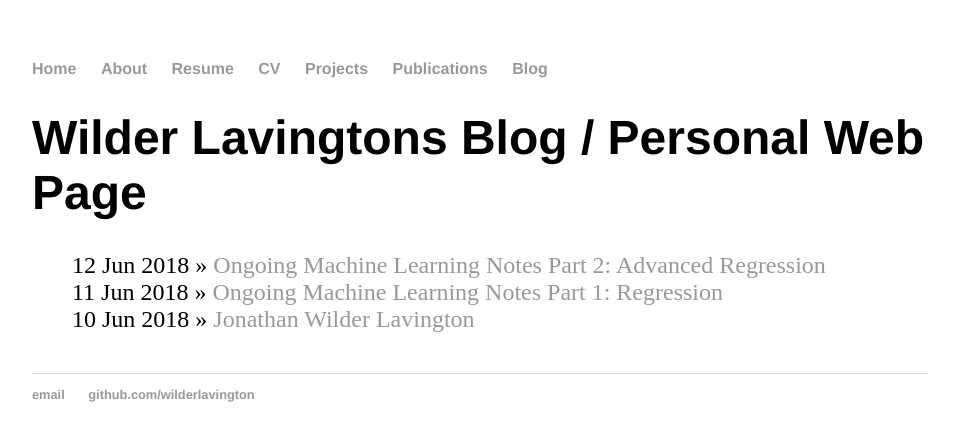
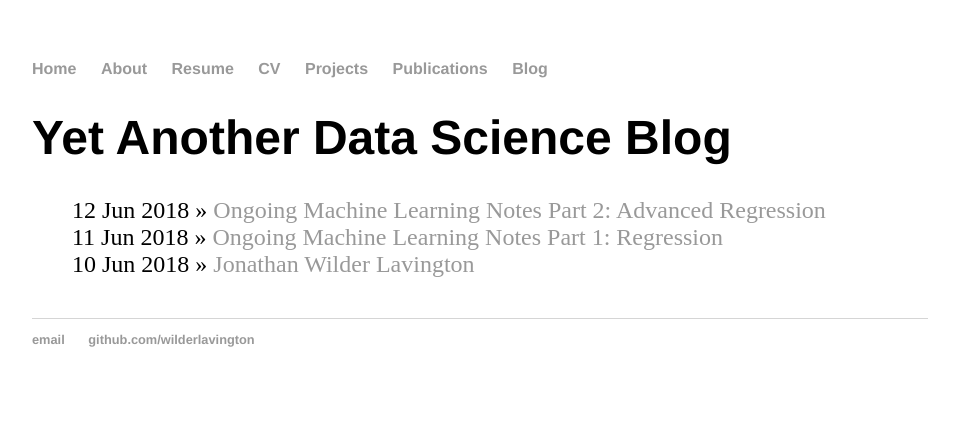
Before and after one commit to WilderLavington/old_web_page, a Jekyll site: the page built from blog/index.html, in a window 1280 px wide. Shown: the top 441 px of the page, without its empty margins (160-1119 px from the left). Built offline with Jekyll 4.4.1, drawn with Linux system fonts in a browser that asks for light colours.

Commit message:
Update index.html

```diff
--- a/blog/index.html
+++ b/blog/index.html
@@ -1,6 +1,6 @@
 ---
 layout: default
-title: Wilder Lavingtons Blog / Personal Web Page
+title: Yet Another Data Science Blog
 ---
 	<h1>{{ page.title }}</h1>
 	<ul class="posts">
```
